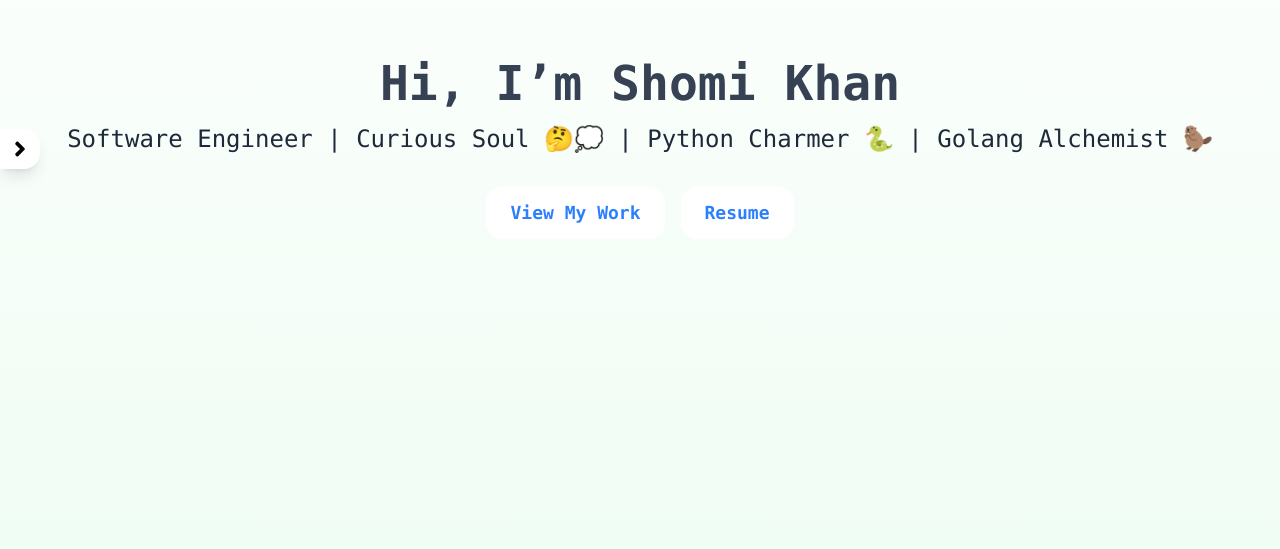
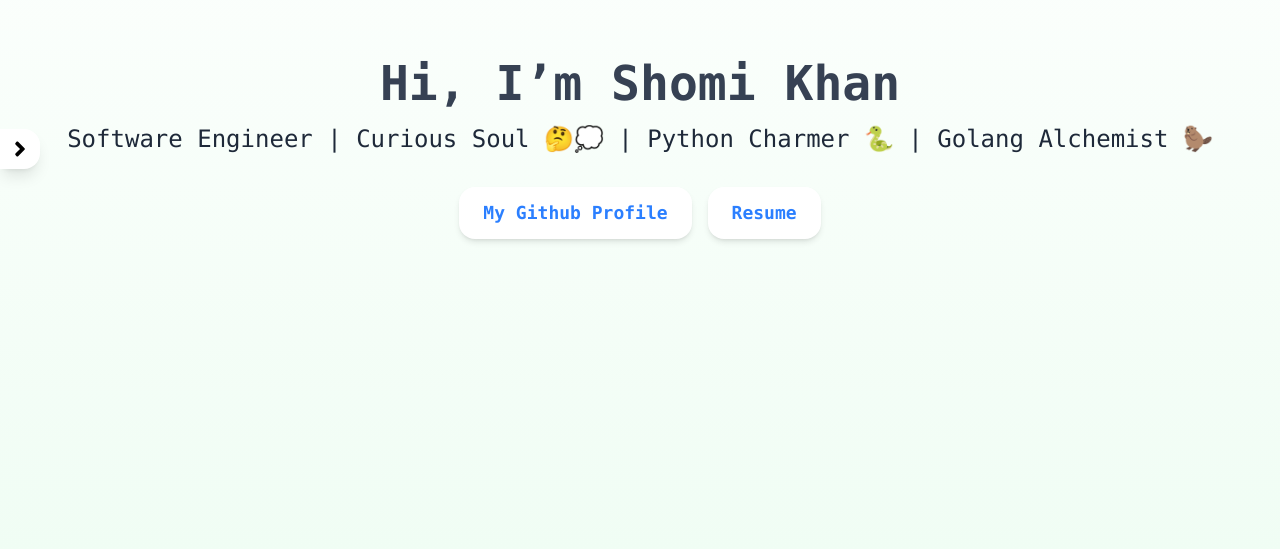
Before and after one commit to nahK994/nahK994.github.io, a Next.js app: page / in a window 1280 px wide. Shown: the part 251-800 px from the top of the page. Built offline with nearby package versions, Linux system fonts and the light colour scheme.

Commit message:
update resume hero page

```diff
--- a/app/components/sections/Hero.tsx
+++ b/app/components/sections/Hero.tsx
@@ -1,7 +1,7 @@
 import { HeroInfo } from "../../../content/types";
 
 export default function Hero({hero, githubUrl, sectionId, bgColor, baseCSS}: {hero: HeroInfo, githubUrl: string, sectionId: string, bgColor: string, baseCSS: string}) {
-    const btnStyle = "text-blue-500 bg-white px-6 py-3 rounded-2xl text-lg font-semibold transition-transform transform hover:scale-105 hover:shadow-lg"
+    const btnStyle = "text-blue-500 bg-white rounded-2xl text-lg font-semibold px-6 py-3 rounded-2xl shadow-md hover:shadow-lg hover:bg-gray-100 transition-all duration-300";
 
     return <section id={sectionId} className={`${baseCSS} ${bgColor}`}>
         <div className="text-center flex flex-col items-center animate-fadeIn fadeIn px-4 sm:px-0">
@@ -16,7 +16,7 @@ export default function Hero({hero, githubUrl, sectionId, bgColor, baseCSS}: {he
                     href={githubUrl} target="_blank"
                     className={`${btnStyle}`}
                 >
-                    View My Work
+                    My Github Profile
                 </a>
                 <a
                     href="ShomiKhan_Resume.pdf" target="_blank"
```
